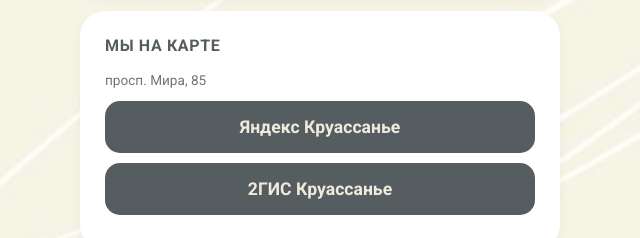
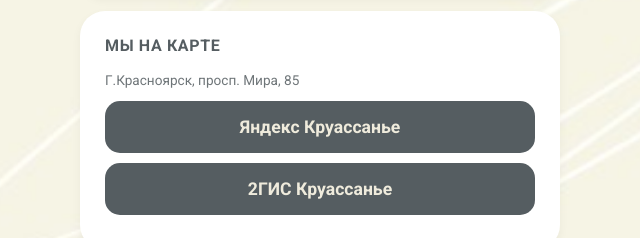
Before and after one commit to n0hard/kruassanie, a plain HTML site: page index.html in a window 1280 px wide. Shown: the part 1315-1553 px from the top of the page, 320-960 px from the left. Drawn offline with Linux system fonts and the light colour scheme.

Commit message:
Update index.html

```diff
--- a/index.html
+++ b/index.html
@@ -149,7 +149,7 @@
 
         <div class="section">
             <h2>Мы на карте</h2>
-            <p class="section-info">просп. Мира, 85</p>
+            <p class="section-info">Г.Красноярск, просп. Мира, 85</p>
             <a href="https://yandex.ru/maps/org/kruassanye/123056124822?si=yv8b67d2c17xmnj0ecae6q2kpm" class="btn btn-menu">Яндекс Круассанье</a>
             <a href="https://2gis.ru/krasnoyarsk/geo/70000001100880232" class="btn btn-menu">2ГИС Круассанье</a>
         </div>
```
